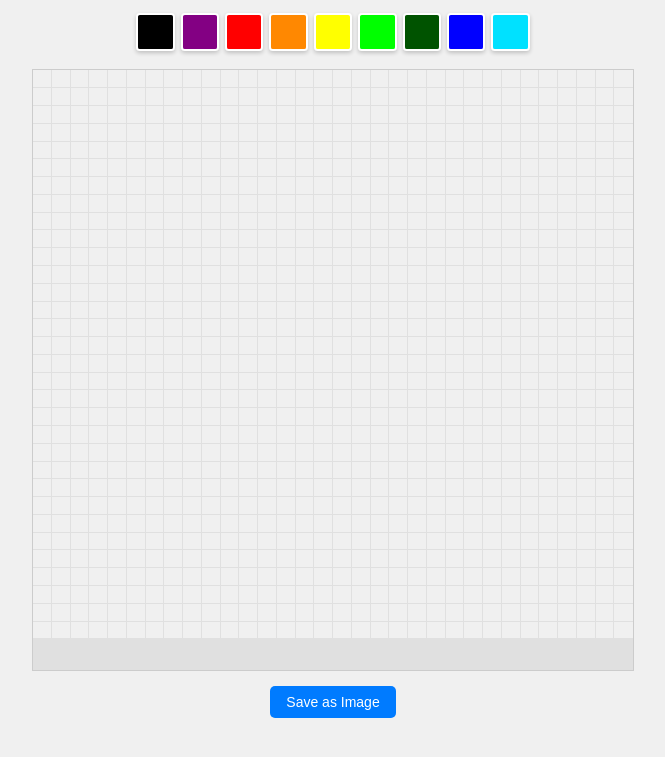
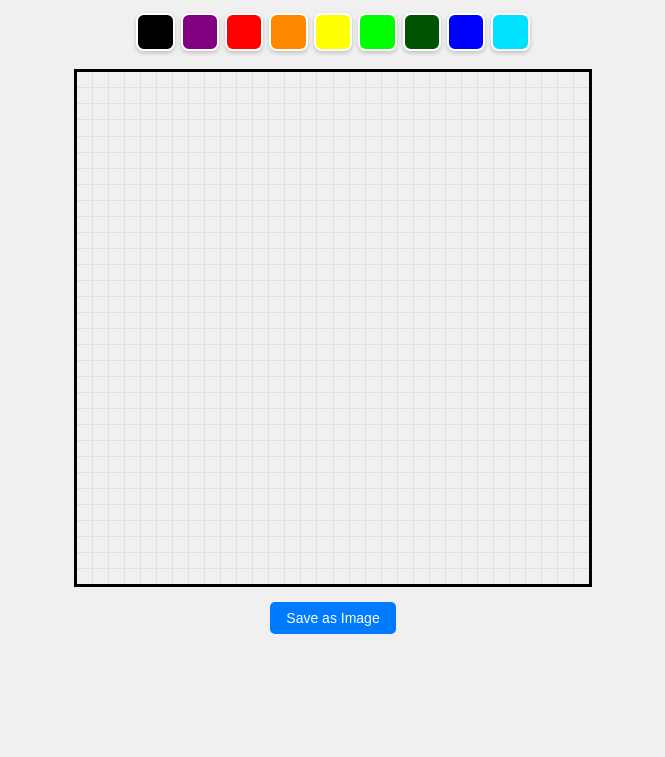
Before and after one commit to NickStrauch13/ai-pictionary, a Flask app: page / in a window 1280 px wide. Shown: the top 757 px of the page, without its empty margins (307-972 px from the left). Run offline with Flask 3, Linux system fonts and the light colour scheme.

Commit message:
Improvments and fixed duplicate grid

```diff
--- a/src/data-collection-app/static/css/style.css
+++ b/src/data-collection-app/static/css/style.css
@@ -17,6 +17,7 @@ body, html {
     min-height: 100vh;
     padding: 10px; /* Reduced padding on smaller screens */
     box-sizing: border-box;
+    margin: 0;
 }
 
 /* Style the color options */
@@ -34,36 +35,34 @@ body, html {
     min-height: 30px; /* Minimum size for touch targets */
     margin: 3px; /* Adjusted margin */
     border: 2px solid #ffffff;
-    border-radius: 10%;
+    border-radius: 20%;
     cursor: pointer;
     box-shadow: 0 2px 4px rgba(0,0,0,0.2);
+}
+
+.color-option:hover {
+    box-shadow: 0 4px 8px rgba(0,0,0,0.8);
 }
 
 /* Style the grid container */
 #grid-container {
     display: grid;
     grid-template-columns: repeat(32, 1fr);
-    width: 90vw; /* Increased to use more of the viewport width */
-    height: 90vw; /* Keep the grid square */
+    gap: 1px; /* This creates the 'border' effect */
+    background-color: #e0e0e0; /* Light grey, matching the gap color */
+    width: 40vw; /* Increased to use more of the viewport width */
+    height: 40vw; /* Keep the grid square */
     max-width: 600px;
     max-height: 600px;
-    border: 1px solid #ccc;
     overflow: hidden;
     margin-bottom: 15px;
+    border: #000000 solid 3px;
 }
 
 /* Style the individual cells within the grid */
 .cell {
-    border-right: 1px solid #e0e0e0;
-    border-bottom: 1px solid #e0e0e0;
     box-sizing: border-box;
-}
-
-.cell:nth-child(32n) {
-    border-right: none;
-}
-.cell:nth-last-child(-n+32) {
-    border-bottom: none;
+    background-color: #f0f0f0;;
 }
 
 /* Style the save button */
--- a/src/data-collection-app/static/js/script.js
+++ b/src/data-collection-app/static/js/script.js
@@ -25,6 +25,7 @@ document.addEventListener('DOMContentLoaded', () => {
             cell.addEventListener('mousedown', () => isDragging = true);
             cell.addEventListener('mouseenter', handleCellEnter);
             cell.addEventListener('mouseup', () => isDragging = false);
+            cell.addEventListener('click', handleCellClick);
         }
     }
 
@@ -34,6 +35,10 @@ document.addEventListener('DOMContentLoaded', () => {
         if (isDragging) {
             activateCell(e.target);
         }
+    }
+
+    function handleCellClick(e) {
+        activateCell(e.target);
     }
 
     function activateCell(cell) {
@@ -70,7 +75,6 @@ document.addEventListener('DOMContentLoaded', () => {
         } : null;
     }
 
-    createGrid();
 
     // Function to save the matrix as an image
     function saveMatrixAsImage() {
```
